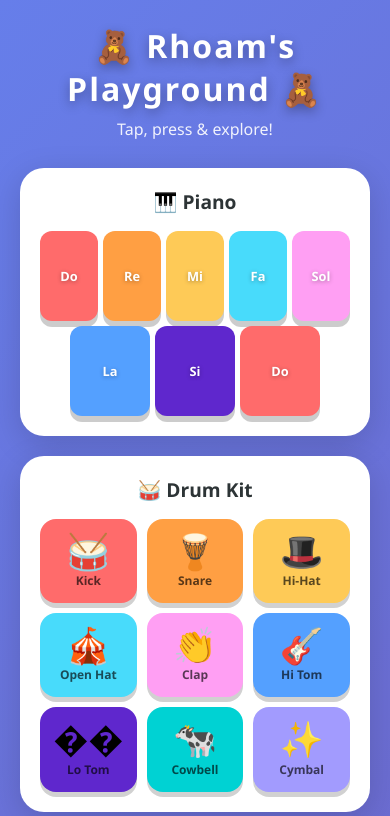
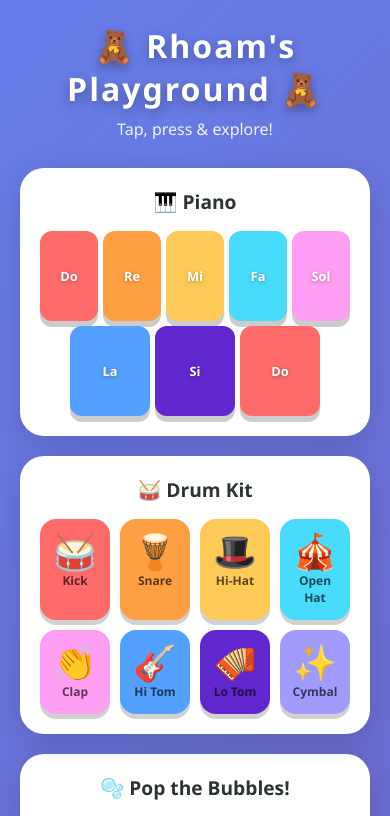
Before and after one commit to Danielsn1/rhoams-playground, a React (Vite) app: page / in a window 390 px wide. Shown: the top 816 px of the page. Built offline with nearby package versions, Linux system fonts and the light colour scheme.

Commit message:
Remove cowbell from drum kit, switch to 4-column grid layout
Agent-Logs-Url: https://github.com/Danielsn1/rhoams-playground/sessions/e4a42e41-b1b1-475b-aedf-263f051b901f

Co-authored-by: Danielsn1 <50124809+Danielsn1@users.noreply.github.com>

```diff
--- a/src/App.css
+++ b/src/App.css
@@ -105,7 +105,7 @@
 
 .drum-grid {
   display: grid;
-  grid-template-columns: repeat(3, 1fr);
+  grid-template-columns: repeat(4, 1fr);
   gap: 10px;
 }
 
@@ -473,7 +473,7 @@
   }
 
   .drum-grid {
-    grid-template-columns: repeat(3, 1fr);
+    grid-template-columns: repeat(4, 1fr);
   }
 
   .color-btn-grid {
--- a/src/components/DrumMachine.jsx
+++ b/src/components/DrumMachine.jsx
@@ -93,21 +93,6 @@ function playTom(freq = 120) {
   osc.start(now); osc.stop(now + 0.35)
 }
 
-function playCowbell() {
-  const ctx = getAudioContext()
-  const now = ctx.currentTime
-  ;[562, 845].forEach((freq) => {
-    const osc = ctx.createOscillator()
-    const gain = ctx.createGain()
-    osc.type = 'square'
-    osc.frequency.value = freq
-    gain.gain.setValueAtTime(0.25, now)
-    gain.gain.exponentialRampToValueAtTime(0.001, now + 0.5)
-    osc.connect(gain); gain.connect(ctx.destination)
-    osc.start(now); osc.stop(now + 0.5)
-  })
-}
-
 function playCymbal() {
   playNoise(1.2, 6000, 0.5)
 }
@@ -119,8 +104,7 @@ const DRUMS = [
   { id: 'openhat', emoji: '🎪', label: 'Open Hat', color: '#48DBFB', play: () => playHihat(true) },
   { id: 'clap',    emoji: '👏', label: 'Clap',     color: '#FF9FF3', play: playClap },
   { id: 'tom1',    emoji: '🎸', label: 'Hi Tom',   color: '#54A0FF', play: () => playTom(200) },
-  { id: 'tom2',    emoji: '��', label: 'Lo Tom',   color: '#5F27CD', play: () => playTom(80) },
-  { id: 'cowbell', emoji: '🐄', label: 'Cowbell',  color: '#00D2D3', play: playCowbell },
+  { id: 'tom2',    emoji: '🪗', label: 'Lo Tom',   color: '#5F27CD', play: () => playTom(80) },
   { id: 'cymbal',  emoji: '✨', label: 'Cymbal',   color: '#A29BFE', play: playCymbal },
 ]
 
```
